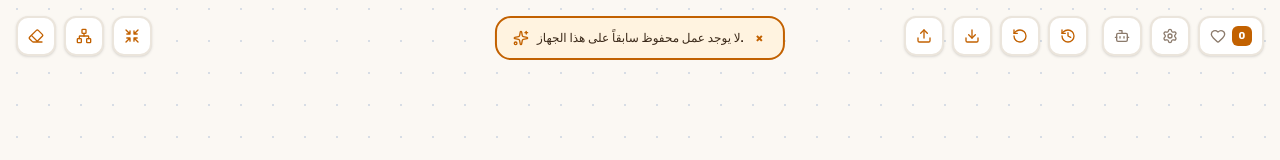
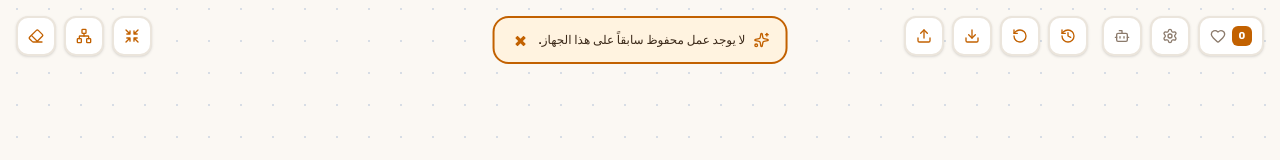
Before and after one commit to MohammadAboulEla/brand-name-suggester, a React (Vite) app: page / in a window 1280 px wide. Both pictures are taken after a click on the button 1068 px from the left and 36 px from the top of the page. Shown: the top 160 px of the page. Built offline with nearby package versions, Linux system fonts and the light colour scheme.

Commit message:
better error tweaks

```diff
--- a/src/components/ExplorationTree.tsx
+++ b/src/components/ExplorationTree.tsx
@@ -14,11 +14,12 @@ import "@xyflow/react/dist/style.css";
 import { BrandNode } from "./BrandNode";
 import { GroupNode } from "./GroupNode";
 import { BrandNodeData, SuggestionMode } from "../types";
-import { Sparkles, HelpCircle, RotateCcw, Trash2, Download, Upload, History, Eraser, Network, Shrink, AlertTriangle } from "lucide-react";
+import { HelpCircle, RotateCcw, Trash2, Download, Upload, History, Eraser, Network, Shrink } from "lucide-react";
 import { Tooltip } from "./Tooltip";
 import { motion, AnimatePresence } from "motion/react";
 import { loadAIProviderSettings, toProviderRequest } from "./AISettingsModal";
 import { messageFor } from "../errorMessages";
+import { StatusBanner, type BannerState } from "./StatusBanner";
 
 const nodeTypes = {
   brandNode: BrandNode,
@@ -208,7 +209,7 @@ export const ExplorationTree: React.FC<ExplorationTreeProps> = ({
   const { fitView } = useReactFlow();
   // Banner carries a severity so failures (red) read differently from neutral
   // notices like "no results" / "nothing saved" (accent). null hides the banner.
-  const [banner, setBanner] = useState<{ text: string; severity: "info" | "error" } | null>(null);
+  const [banner, setBanner] = useState<BannerState>(null);
   const showError = useCallback((text: string) => setBanner({ text, severity: "error" }), []);
   const showInfo = useCallback((text: string) => setBanner({ text, severity: "info" }), []);
   const [showGuide, setShowGuide] = useState(false);
@@ -1157,40 +1158,7 @@ export const ExplorationTree: React.FC<ExplorationTreeProps> = ({
     ">
 
       {/* Status banner — red for failures, accent for neutral notices (empty result, etc.) */}
-      {banner && (
-        <div className={`
-          absolute flex
-          gap-2 items-center
-          max-w-lg
-          px-4 py-3
-          text-text-main text-xs
-          border-2 rounded-2xl
-          md:-translate-x-1/2 md:left-1/2 md:right-auto
-          left-4 right-4 top-4 z-50
-          ${banner.severity === "error"
-            ? "bg-red-500/10 border-red-500"
-            : "bg-accent-bg border-accent"}
-        `}>
-          {banner.severity === "error"
-            ? <AlertTriangle className="h-4 shrink-0 w-4 text-red-500" />
-            : <Sparkles className="h-4 shrink-0 w-4 text-accent" />}
-          <span className="
-            font-medium
-          ">{banner.text}</span>
-          <button
-            onClick={() => setBanner(null)}
-            className={`
-              ml-auto px-1
-              font-bold
-              ${banner.severity === "error"
-                ? "text-red-500 hover:text-red-600"
-                : "text-accent hover:text-accent-hover"}
-            `}
-          >
-            ×
-          </button>
-        </div>
-      )}
+      <StatusBanner banner={banner} onClose={() => setBanner(null)} />
 
       {/* Guide Help Info Button */}
       <div
--- /dev/null
+++ b/src/components/StatusBanner.tsx
@@ -0,0 +1,42 @@
+import { Sparkles, AlertTriangle } from "lucide-react";
+
+export type BannerSeverity = "info" | "error";
+export type BannerState = { text: string; severity: BannerSeverity } | null;
+
+// Absolute-positioned status banner: red for failures, accent for neutral
+// notices (empty result, nothing saved, etc.). Renders nothing when banner is null.
+export function StatusBanner({ banner, onClose }: { banner: BannerState; onClose: () => void }) {
+  if (!banner) return null;
+  const isError = banner.severity === "error";
+
+  return (
+    <div dir="rtl" className={`
+      absolute flex
+      gap-2 items-center
+      max-w-lg
+      px-4 py-3
+      text-text-main text-xs text-right
+      border-2 rounded-2xl
+      md:-translate-x-1/2 md:left-1/2 md:right-auto
+      left-4 right-4 top-4 z-50
+      ${isError ? "bg-red-500/10 border-red-500" : "bg-accent-bg border-accent"}
+    `}>
+      {isError
+        ? <AlertTriangle className="h-4 shrink-0 w-4 text-red-500" />
+        : <Sparkles className="h-4 shrink-0 w-4 text-accent" />}
+      <span className="
+        font-medium
+      ">{banner.text}</span>
+      <button
+        onClick={onClose}
+        className={`
+          ml-auto px-1
+          font-bold text-xl leading-none
+          ${isError ? "text-red-500 hover:text-red-600" : "text-accent hover:text-accent-hover"}
+        `}
+      >
+        ×
+      </button>
+    </div>
+  );
+}
```
